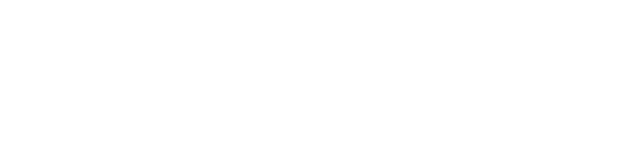
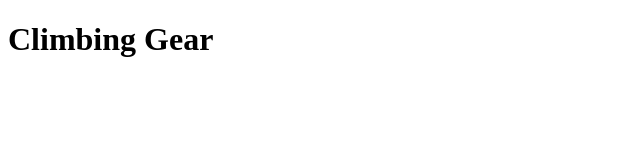
Before and after one commit to pernix25/Ecommerce, a plain HTML site: page index.html in a window 1280 px wide. Shown: the whole page, without its empty margins (0-640 px from the left). Drawn offline with Linux system fonts and the light colour scheme.

Commit message:
added basic files

```diff
--- a/index.html
+++ b/index.html
@@ -1,4 +1,9 @@
 <!DOCTYPE html>
 <html lang="en">
-
+    <head>
+        <title>Marks Ecommerce Store</title>
+    </head>
+    <body>
+        <h1>Climbing Gear</h1>
+    </body>
 </html>
```
Also changed, not shown: css/main.css (added), js/main.js (added).
